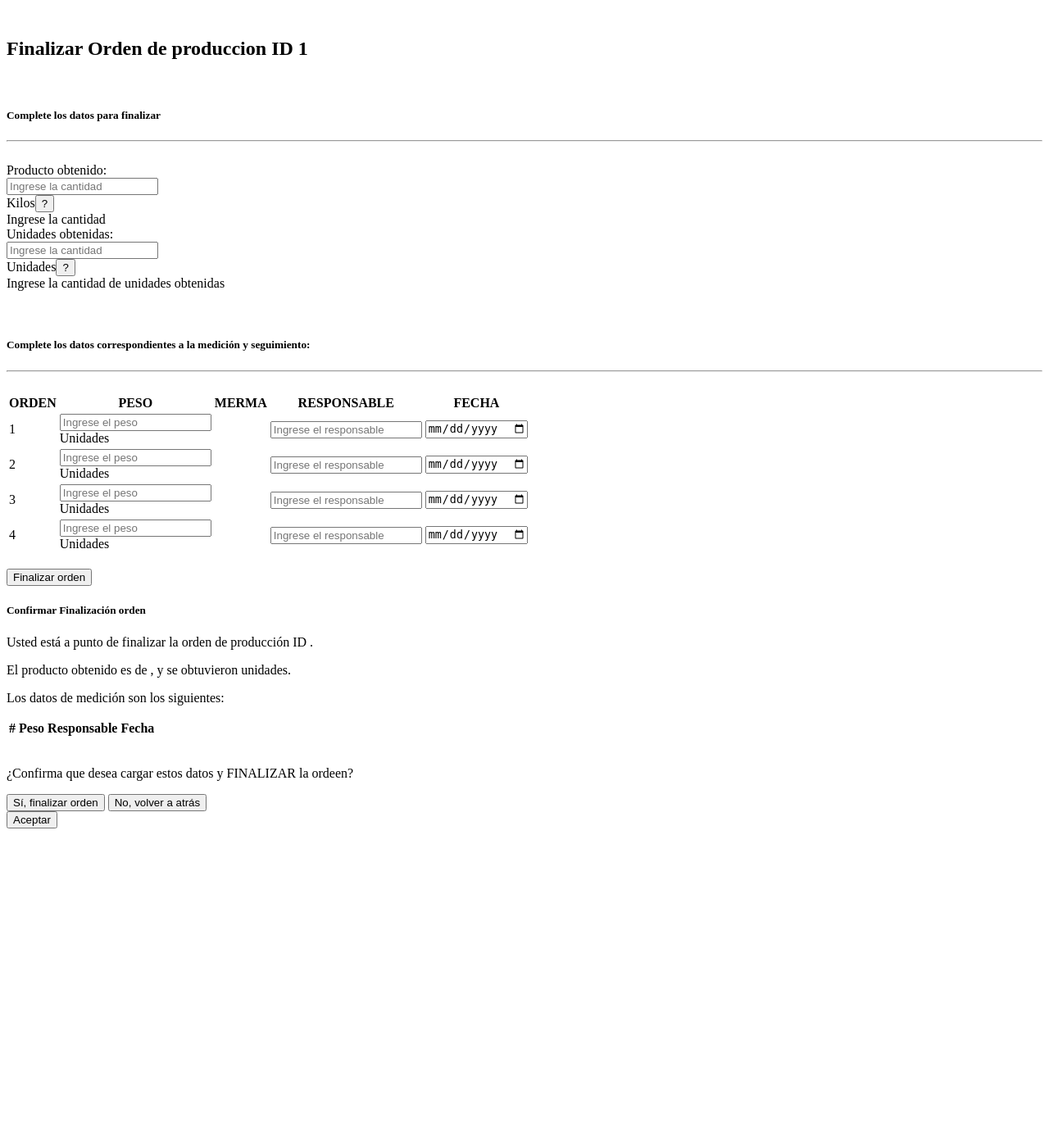
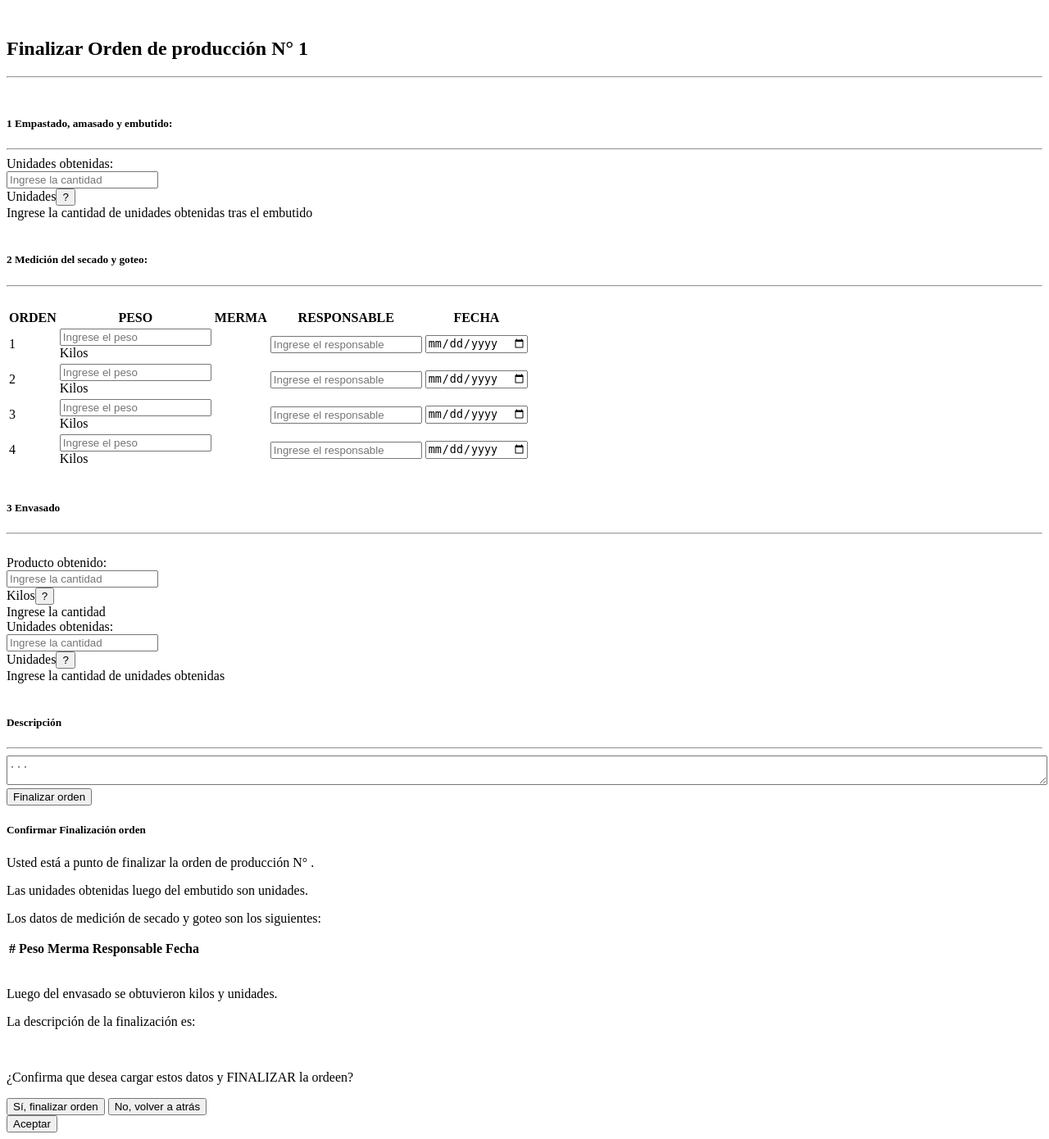
Before and after one commit to Purares/purares-test, a PHP site: page /vista/pagina/finalizarop.php?idOrdenProdAlta_FinOP=1 in a window 1280 px wide. Shown: the whole page at 82% size. Before the commit the page ends 1011 px from the top, so only its background shows below. Run offline with PHP 8.4, Linux system fonts and the light colour scheme; lists and menus that the app fills with data are empty.

Commit message:
finalizar op nuevo

```diff
--- a/vista/pagina/finalizarop.php
+++ b/vista/pagina/finalizarop.php
@@ -8,14 +8,62 @@
 
 	<div class="container">
 <br>
-  					<h2>Finalizar Orden de produccion ID <?php echo $_GET['idOrdenProdAlta_FinOP']; ?></h2>
-    <br>
 
-        			<h5>Complete los datos para finalizar</h5>
+  					<h2>Finalizar Orden de producción N° <?php echo $_GET['idOrdenProdAlta_FinOP']; ?></h2>
+
             <hr>
     <br>
       <form method="post" class="needs-validation" id="formfinop">
        <input type="hidden" name="idOrdenProdAlta_FinOP" id="idopfin" value="<?php echo $_GET['idOrdenProdAlta_FinOP']; ?>">
+        		   <h5>1 Empastado, amasado y embutido:</h5>
+               <hr>
+           <div class="row">
+                  <div class="input-group col-md-6">
+                    <div class="input-group-prepend">
+                    <span class="input-group-text">Unidades obtenidas:</span>
+                  </div>
+                    <input type="number" min=0 step=0.0001 class="form-control text-center" name="unidadesFrescas_FinOP" id="unidadesfrescas" placeholder="Ingrese la cantidad" required>
+                     <div class="input-group-append">
+                  <span class="input-group-text">Unidades</span><button type="button" class="btn btn-warning text-white font-weight-bold" data-toggle="tooltip" data-placement="top" title="Ingrese la cantidad de unidades frescas obtenidas tras el embutido">
+  ?
+</button>
+              </div>
+                                    <div class="invalid-feedback">
+                                    Ingrese la cantidad de unidades obtenidas tras el embutido
+                                    </div>
+                  </div>
+              </div>
+
+        <br>
+              <h5>2 Medición del secado y goteo:</h5>
+              <hr>
+              <br>
+
+ <table class="table table-hover">
+  <thead>
+   <tr><th scope="col" class="text-white text-center bg-dark">ORDEN</th><th scope="col" class="text-white text-center bg-dark">PESO</th><th scope="col" class="text-white text-center bg-dark">MERMA</th><th scope="col" class="text-white text-center bg-dark">RESPONSABLE</th><th scope="col" class="text-white text-center bg-dark">FECHA</th></tr>
+ </thead>
+ <tbody>
+
+<?php
+
+for ($i=1; $i <5 ; $i++) {
+
+echo '<td scope=col>'.$i.'<input type="hidden" name="MedicionesSort_FinOP[]" value="'.$i.'"></td><td scope=col><div class="input-group"><div class="input-group-prepend"><input type="number" min=0 step=0.0001 class="form-control input text-center pesos" name="MedicionesPeso_FinOP[]" placeholder="Ingrese el peso" required></div><div class="input-group-append"><span class="input-group-text">Kilos</span></div></div></td><td scope="col" class="mermaentrepesos"><input type="hidden" name="MedicionesMerma_FinOP[]" id="mermahidden" value=""></td><td scope=col><input type="text" class="form-control text-right responsables" name="MedicionesResponsable_FinOP[]" placeholder="Ingrese el responsable" required></td> <td scope=col> <input type="date" class="fechas" name="MedicionesFechaMedicion_FinOP[]" required></td> </tr>';
+
+ };
+
+?>
+
+ </tbody>
+ </table>
+
+           		<br>
+        			<h5>3 Envasado</h5>
+              <hr>
+        			<br>
+
+
             <div class="row">
           				<div class="input-group col-md-6">
           					<div class="input-group-prepend">
@@ -47,29 +95,9 @@
                 </div>
         			</div>
                      <br>
-        <br>
-              <h5>Complete los datos correspondientes a la medición y seguimiento:</h5>
+              <h5>Descripción</h5>
               <hr>
-              <br>
-
- <table class="table table-hover">
-  <thead>
-   <tr><th scope="col" class="text-white text-center bg-dark">ORDEN</th><th scope="col" class="text-white text-center bg-dark">PESO</th><th scope="col" class="text-white text-center bg-dark">MERMA</th><th scope="col" class="text-white text-center bg-dark">RESPONSABLE</th><th scope="col" class="text-white text-center bg-dark">FECHA</th></tr>
- </thead>
- <tbody>
-
-<?php
-
-for ($i=1; $i <5 ; $i++) {
-
-echo '<td scope=col>'.$i.'</td><td scope=col><div class="input-group"><div class="input-group-prepend"><input type="number" min=0 step=0.0001 class="form-control input text-center pesos pesos'.$i.'" name="MedicionesPeso_FinOP[]" placeholder="Ingrese el peso" required></div><div class="input-group-append"><span class="input-group-text">Unidades</span></div></div></td><td scope="col" id="merma'.$i.'"></td><td scope=col><input type="text" class="form-control text-right responsables" name="MedicionesResponsable_FinOP[]" placeholder="Ingrese el responsable" required></td> <td scope=col> <input type="date" class="fechas" name="MedicionesFechaMedicion_FinOP[]" required></td> </tr>';
-
- };
-
-?>
-
- </tbody>
- </table>
+                <textarea class="form-control" style="min-width: 100%" name="descripcion_FinOP" id="descripcionfinop" placeholder="..."></textarea>
 
 <br>
                		<button type="button" class="btn btn-danger" id="botonmodalfinalizarop"  data-toggle="modal" data-target="#ConfirmarFinalizarOp">Finalizar orden</button>
@@ -85,22 +113,30 @@ echo '<td scope=col>'.$i.'</td><td scope=col><div class="input-group"><div class
           <h5 class="modal-title">Confirmar Finalización orden</h5>
         </div>
         <div class="modal-body">
-          <p>Usted está a punto de finalizar la orden de producción ID <a class="idopfin"></a>.</p>
+          <p>Usted está a punto de finalizar la orden de producción N° <a class="idopfin"></a>.</p>
 
-          <p>El producto obtenido es de <a class="productoobtenido"></a>, y se obtuvieron <a class="unidadesobtenidas"></a> unidades.</p>
+          <p>Las unidades obtenidas luego del embutido son <a class="unidadesfrescas"></a> unidades.
 
-          <p>Los datos de medición son los siguientes:</p>
+          <p>Los datos de medición de secado y goteo son los siguientes:</p>
 
           <div class="container">
           <table class="table table-hover">
             <thead>
-            <tr><th scope="col">#</th><th scope="col">Peso</th><th scope="col">Responsable</th><th scope="col">Fecha</th></tr>
+            <tr><th scope="col">#</th><th scope="col">Peso</th><th scope="col">Merma</th><th scope="col">Responsable</th><th scope="col">Fecha</th></tr>
             </thead>
             <tbody id="tablaconfirmarop">
 
             </tbody>
           </table>
           </div>
+          <br>
+
+          <p>Luego del envasado se obtuvieron <a class="productoobtenido"></a> kilos y <a class="unidadesobtenidas"></a> unidades.</p>
+
+          <p>La descripción de la finalización es:</p>
+
+          <p class="descripcion"></p>
+
             <br>
           <p>¿Confirma que desea cargar estos datos y FINALIZAR la ordeen?</p>
         </div>
@@ -134,6 +170,7 @@ echo '<td scope=col>'.$i.'</td><td scope=col><div class="input-group"><div class
     });
   }, false);
 })();
+
 
 
 
@@ -200,10 +237,13 @@ function completarmodalfinalizarop(){
                                   var idop=$('#idopfin').val()
                                         producto=$('#productoobtenido').val()
                                       unidadesobtenidas=$('#unidadesobtenidas').val()
+                                      unidadesfrescas=$('#unidadesfrescas').val()
+                                      descripcion=$('#descripcionfinop').val()
 
                                       var pesos = [];
                                       responsables=[];
                                       fechas=[];
+                                      mermas=[]
 
                                       $('.mediciones').remove();
 
@@ -216,6 +256,9 @@ function completarmodalfinalizarop(){
                                          $('.fechas').each(function(){
                                         fechas.push($(this).val());
                                       })
+                                          $('.mermaentrepesos').each(function(){
+                                        mermas.push($(this).text());
+                                      })
 
 
 
@@ -223,14 +266,32 @@ function completarmodalfinalizarop(){
 modal.find('.idopfin').text('' + idop);
 modal.find('.productoobtenido').text('' + producto);
 modal.find('.unidadesobtenidas').text('' + unidadesobtenidas);
+modal.find('.unidadesfrescas').text('' + unidadesfrescas);
+modal.find('.descripcion').text('' + descripcion);
 
 
 for (var i=0; i<=pesos.length-1;i++){
 
-  modal.find('#tablaconfirmarop').append($('<tr class="mediciones"><td scope="col">' + [i+1] +'</td><td scope="col">' + pesos[i] +'</td><td scope="col" class="text-right">'+ responsables[i] + '</td><td scope="col">' + fechas[i]+ '</tr>'))
+  modal.find('#tablaconfirmarop').append($('<tr class="mediciones"><td scope="col">' + [i+1] +'</td><td scope="col">' + pesos[i] +'</td><td scope="col">' + mermas[i] +'</td><td scope="col" class="text-right">'+ responsables[i] + '</td><td scope="col">' + fechas[i]+ '</tr>'))
 
   }}})
 
+
+
+$('.pesos').bind("keyup change", function(e) {
+
+  //alert("esto anda")
+
+
+  //alert($(this).val())
+  //alert($(this).closest('tr').prev().find('.pesos').val())
+  var valor=((1-(parseFloat($(this).val())/parseFloat($(this).closest('tr').prev().find('.pesos').val())))*100).toFixed(1)
+  //alert(valor)
+  if(valor!="NaN"){
+  $(this).closest('tr').find('.mermaentrepesos').html(""+valor+"%")
+  $(this).closest('tr').find('#mermahidden').val(valor)
+}
+})
 
 
 </script>
```
Lines whose indentation alone changed are shown as unchanged.
